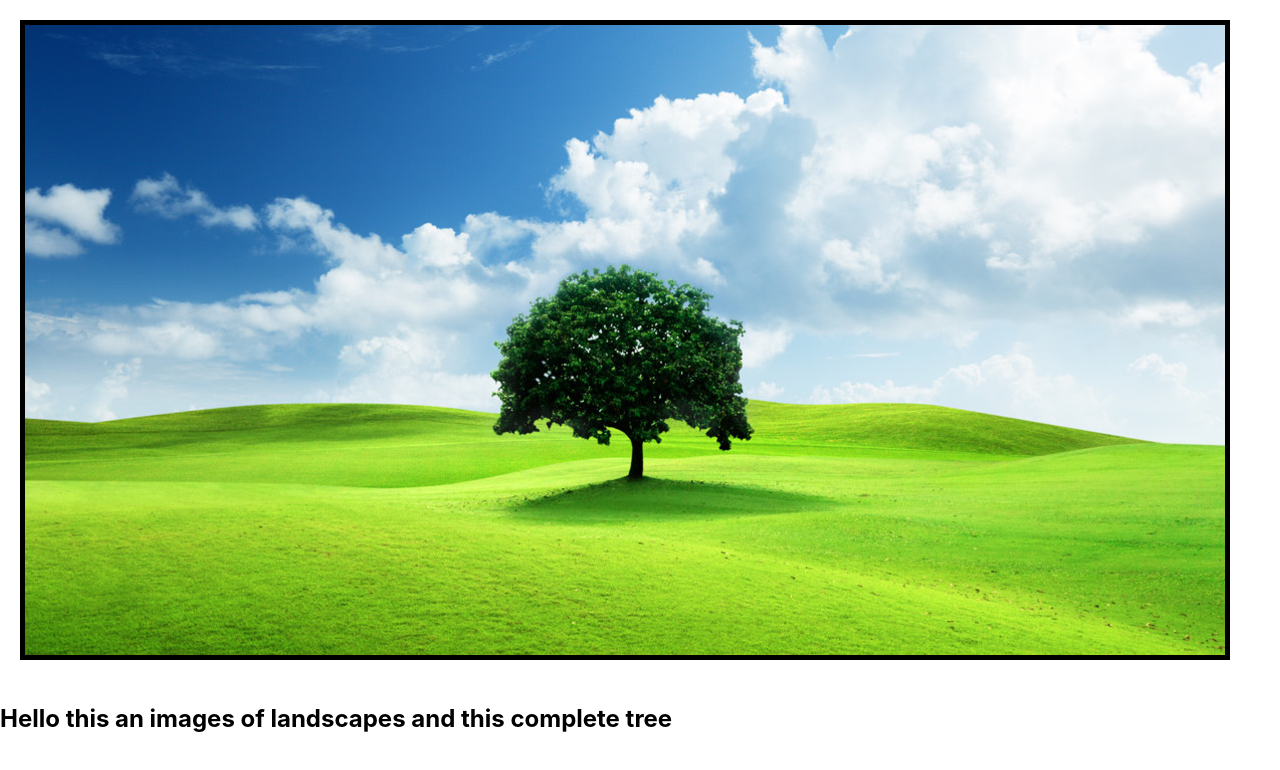
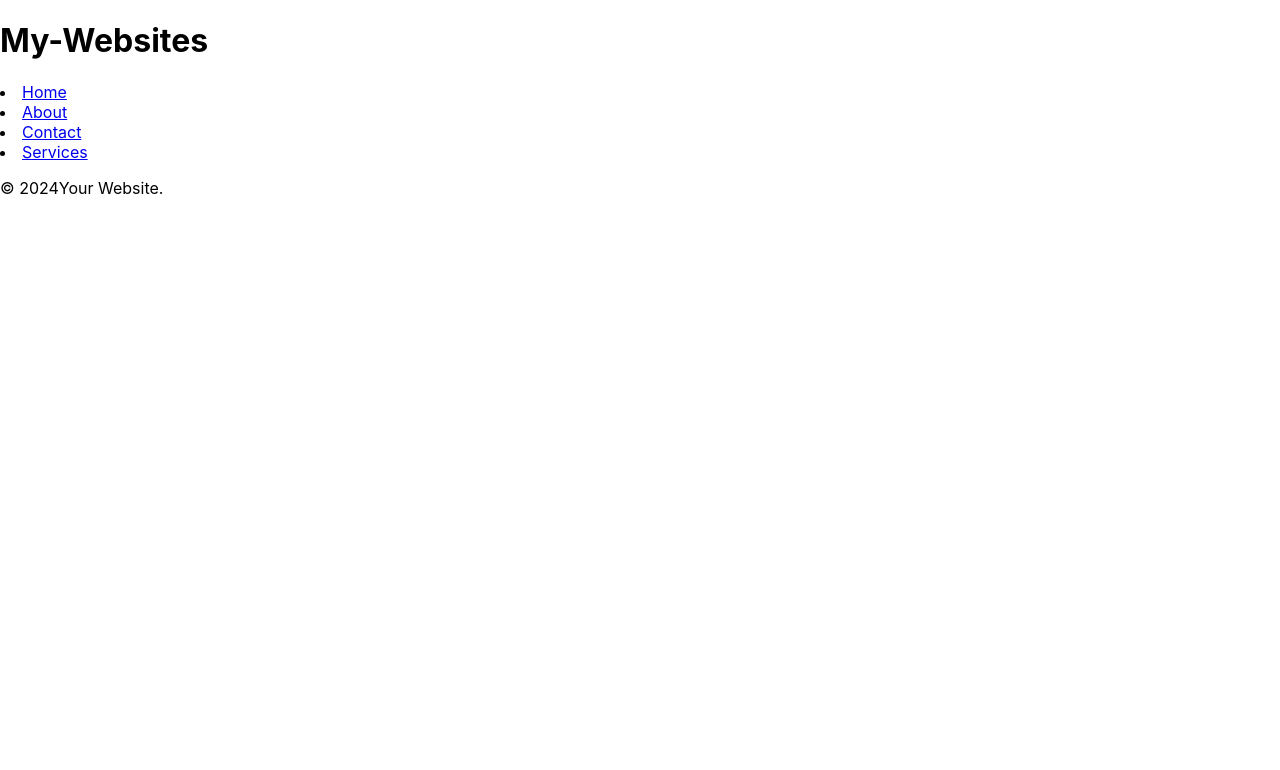
Before and after one commit to Pks-12/p, a React (Create React App) app: page / in a window 1280 px wide. Shown: the top 770 px of the page. Built offline with nearby package versions, Linux system fonts and the light colour scheme.

Commit message:
Learn the reactjs and practice them

```diff
--- a/src/App.js
+++ b/src/App.js
@@ -1,13 +1,11 @@
-import './App.css';
-import imgs from './images/a.jpg'
-
+import First from './First.jsx'
+import Header from './Header.jsx'
 function App() {
   return (
-    <div className="first">
-      <img className="images1" src={imgs} alt="Reactssjs"/>
-      <h2>Hello this an images of landscapes and this complete tree
-      </h2>
-    </div>
+    <>
+    <Header/>
+   <First/>
+   </>
   );
 }
 
--- /dev/null
+++ b/src/First.jsx
@@ -0,0 +1,10 @@
+
+function First(){
+    return(
+        <footer>
+            <p>&copy; {new Date().getFullYear()}Your Website.</p>
+        </footer>
+    );
+}
+
+export default First;
--- /dev/null
+++ b/src/Header.jsx
@@ -0,0 +1,16 @@
+
+function Header(){
+    return(
+        <header>
+            <h1>My-Websites</h1>
+            <nav>
+                <li><a href="/">Home</a></li>
+                <li><a href="/">About</a></li>
+                <li><a href="/">Contact</a></li>
+                <li><a href="/">Services</a></li>
+            </nav>
+        </header>
+    );
+}
+
+export default Header;
```
